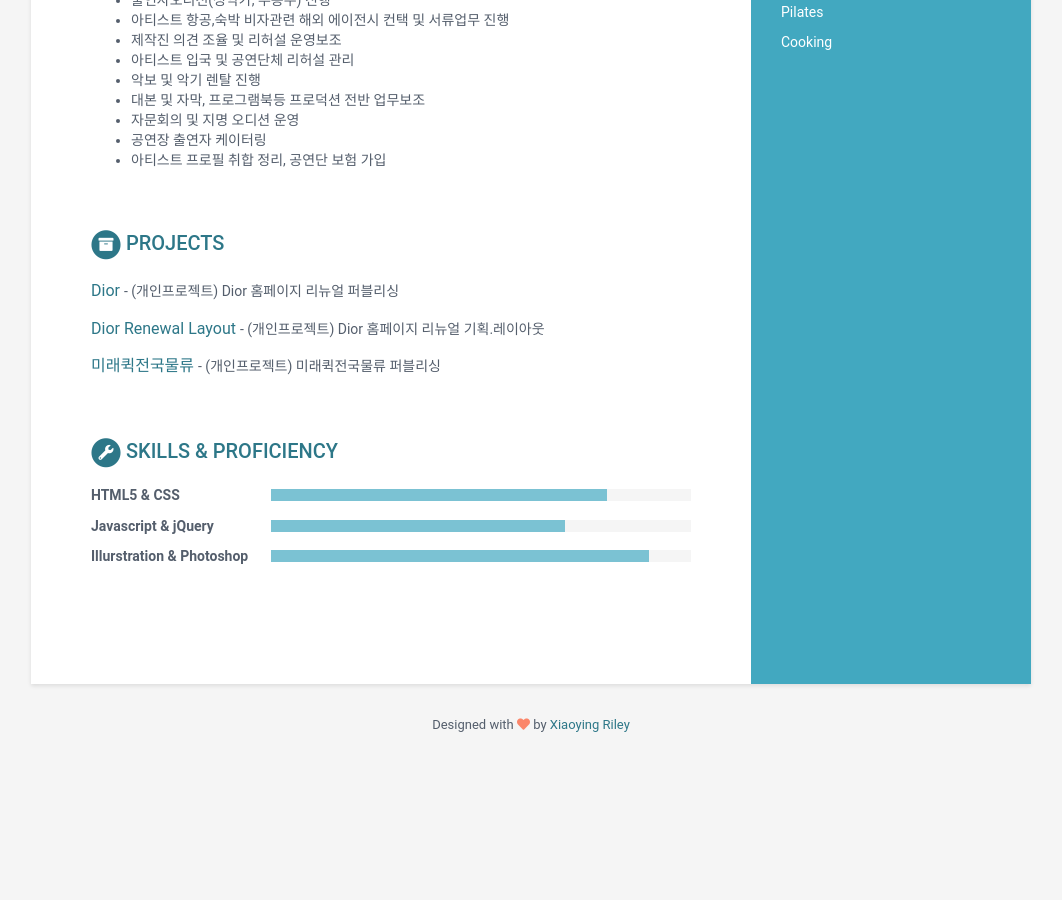
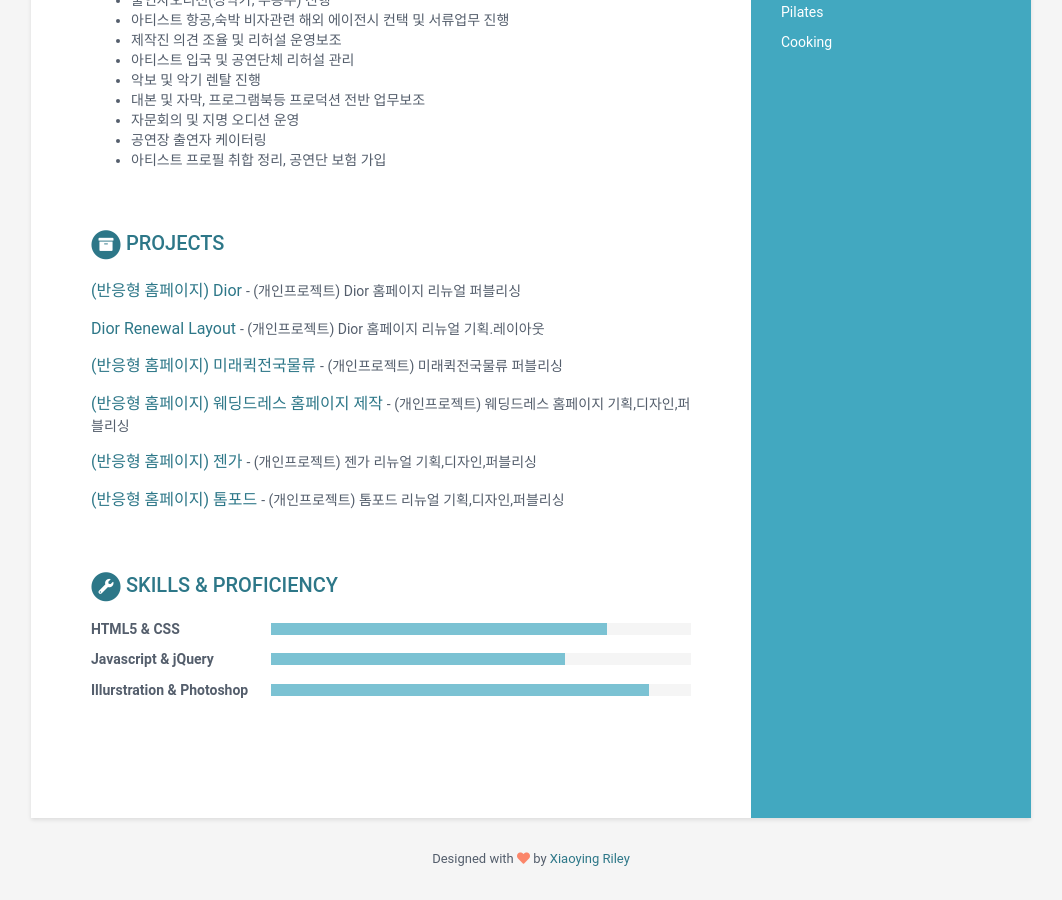
Before and after one commit to sozero/sozero.github.io, a Jekyll site: the page built from index.html, in a window 1280 px wide and 900 px high, scrolled down 932 px. Shown: the whole window, without its empty margins (109-1171 px from the left). Built offline with Jekyll 4.4.1, drawn with Linux system fonts in a browser that asks for light colours; before the commit the page ends 1698 px from its top, so only the background shows below that.

Commit message:
portfolio update
portfolio update

```diff
--- a/_data/data.yml
+++ b/_data/data.yml
@@ -115,7 +115,7 @@ projects:
 #       section. Lorem ipsum dolor sit amet, consectetur adipiscing elit.
 #       Vestibulum et ligula in nunc bibendum fringilla a eu lectus.
     assignments:
-      - title: Dior
+      - title: (반응형 홈페이지) Dior
         link: "http://kidrose91.dothome.co.kr/dior/"
         tagline: "(개인프로젝트) Dior 홈페이지 리뉴얼 퍼블리싱"
 
@@ -123,13 +123,26 @@ projects:
         link: "https://ovenapp.io/view/zjumLrCEV1LHHCLnBy7WeeZm2AxEAk1u/SNJg0"
         tagline: "(개인프로젝트) Dior 홈페이지 리뉴얼 기획.레이아웃"
 
-      - title: 미래퀵전국물류
+      - title: (반응형 홈페이지) 미래퀵전국물류
         link: "http://kidrose91.dothome.co.kr/movingcompany/"
         tagline: "(개인프로젝트) 미래퀵전국물류 퍼블리싱"
 
-#       - title: 미래퀵전국물류
-#         link: "http://kidrose91.dothome.co.kr/movingcompany/"
-#         tagline: "(개인프로젝트) 미래퀵전국물류 퍼블리싱"
+      - title: (반응형 홈페이지) 웨딩드레스 홈페이지 제작
+        link: "http://kidrose91.dothome.co.kr/wedding/"
+        tagline: "(개인프로젝트) 웨딩드레스 홈페이지 기획,디자인,퍼블리싱"
+
+      - title: (반응형 홈페이지) 젠가
+        link: "http://kidrose91.dothome.co.kr/zenga/"
+        tagline: "(개인프로젝트) 젠가 리뉴얼 기획,디자인,퍼블리싱"
+
+      - title: (반응형 홈페이지) 톰포드
+        link: "http://kidrose91.dothome.co.kr/tomford/"
+        tagline: "(개인프로젝트) 톰포드 리뉴얼 기획,디자인,퍼블리싱"
+
+#       - title: 디자인 포트폴리오 모음
+#         link: "http://kidrose91.dothome.co.kr/designportfolio/"
+#         tagline: "제작 디자인물"
+
 
 
 skills:
```
